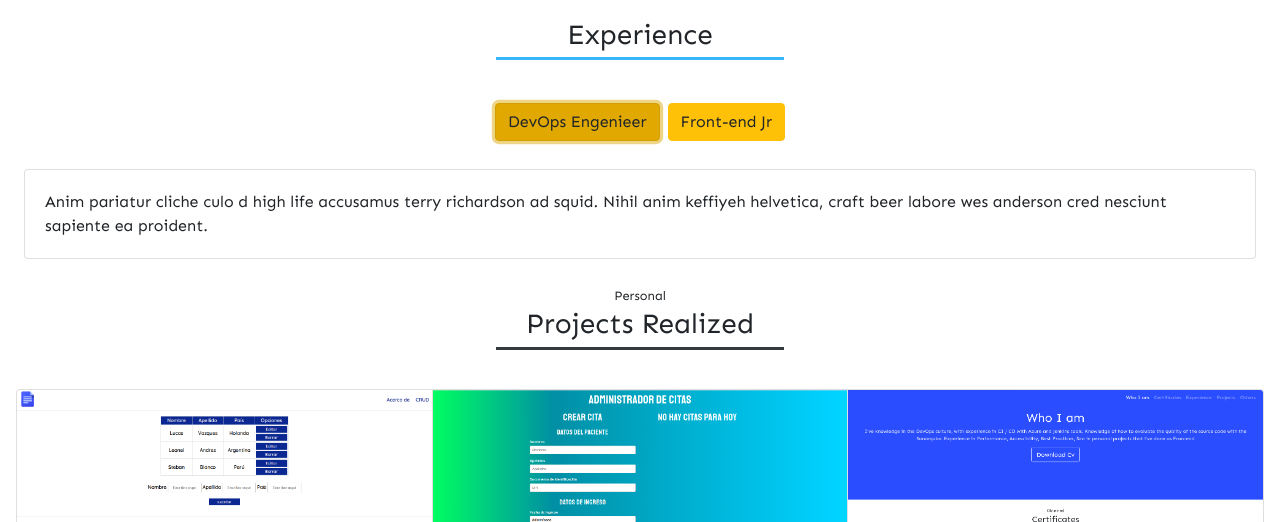
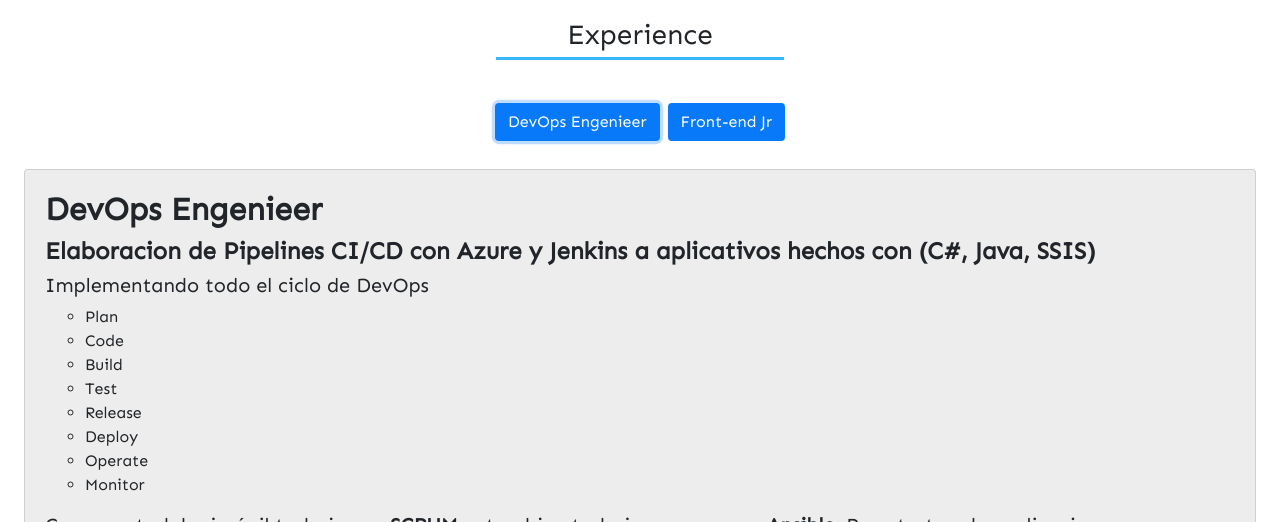
Before and after one commit to Geracros13/CV, a plain HTML site: page index.html in a window 1280 px wide. Both pictures are taken after a click on the button "DevOps Engenieer". Shown: the part 1012-1534 px from the top of the page. Drawn offline with nearby package versions, Linux system fonts and the light colour scheme; a web font is replaced by a local one.

Commit message:
add experience

```diff
--- a/index.html
+++ b/index.html
@@ -259,16 +259,31 @@
     </section>
     <div class="justify-content-center">
       <p class="d-flex justify-content-center">
-        <button class="btn btn-warning m-1" type="button" data-toggle="collapse" data-target="#Devops" aria-expanded="false" aria-controls="collapseExample">
+        <button class="btn m-1" type="button" data-toggle="collapse" data-target="#Devops" aria-expanded="false" aria-controls="collapseExample" style="background-color: #0779F9; color: white;">
           DevOps Engenieer
         </button>
-        <button class="btn btn-warning m-1" type="button" data-toggle="collapse" data-target="#Front-end" aria-expanded="false" aria-controls="collapseExample">
+        <button class="btn m-1" type="button" data-toggle="collapse" data-target="#Front-end" aria-expanded="false" aria-controls="collapseExample" style="background-color: #0779F9; color: white;">
           Front-end Jr
         </button>
       </p>
       <div class="collapse m-4" id="Devops">
-        <div class="card card-body">
-          Anim pariatur cliche culo  d high life accusamus terry richardson ad squid. Nihil anim keffiyeh helvetica, craft beer labore wes anderson cred nesciunt sapiente ea proident.
+        <div class="card card-body" style="background-color: #ededed;">
+          <h2 class="font-weight-bold">DevOps Engenieer</h2>
+          <h4 class="font-weight-bolder">Elaboracion de Pipelines CI/CD con Azure y Jenkins a aplicativos hechos con (C#, Java, SSIS)</h4>
+            <h5>Implementando todo el ciclo de DevOps</h5>
+            <ul class="list-unstyled">
+                <ul>
+                  <li>Plan</li>
+                  <li>Code</li>
+                  <li>Build</li>
+                  <li>Test</li>
+                  <li>Release</li>
+                  <li>Deploy</li>
+                  <li>Operate</li>
+                  <li>Monitor</li>
+                </ul>
+            </ul>
+            <h5>Como metodologia ágil trabaje con <strong>SCRUM</strong>, y tambien trabaje un poco con <strong>Ansible</strong>. Para testear las aplicaciones use Sonarqube que es una herramienta de revisión automática de código para detectar <strong>bugs, vulnerabilities y code smells</strong> de código en el código. Tambien use <strong>Git-flow</strong> como flujo de trabajo.</h5>
         </div>
       </div>
       <div class="collapse m-4" id="Front-end">
```
